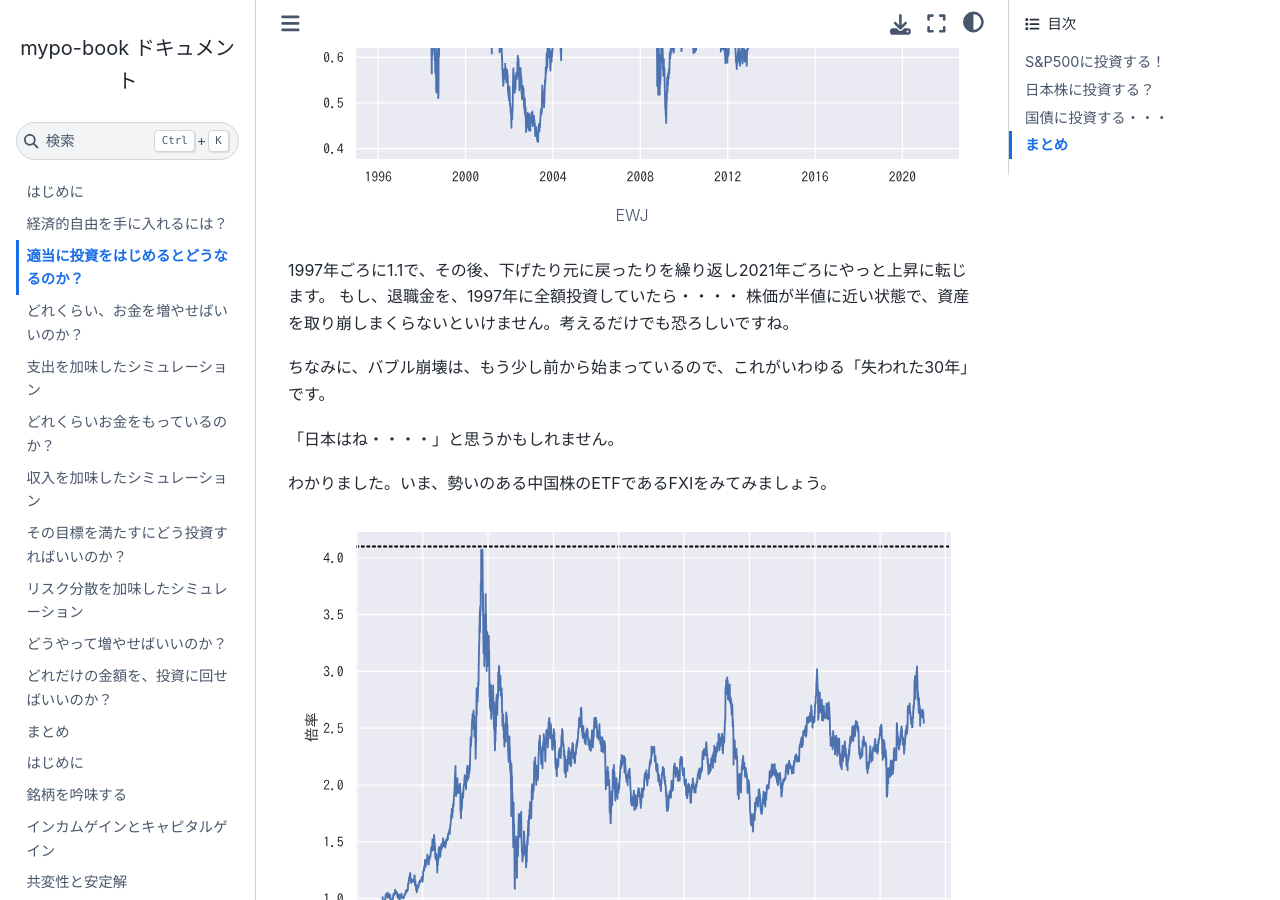
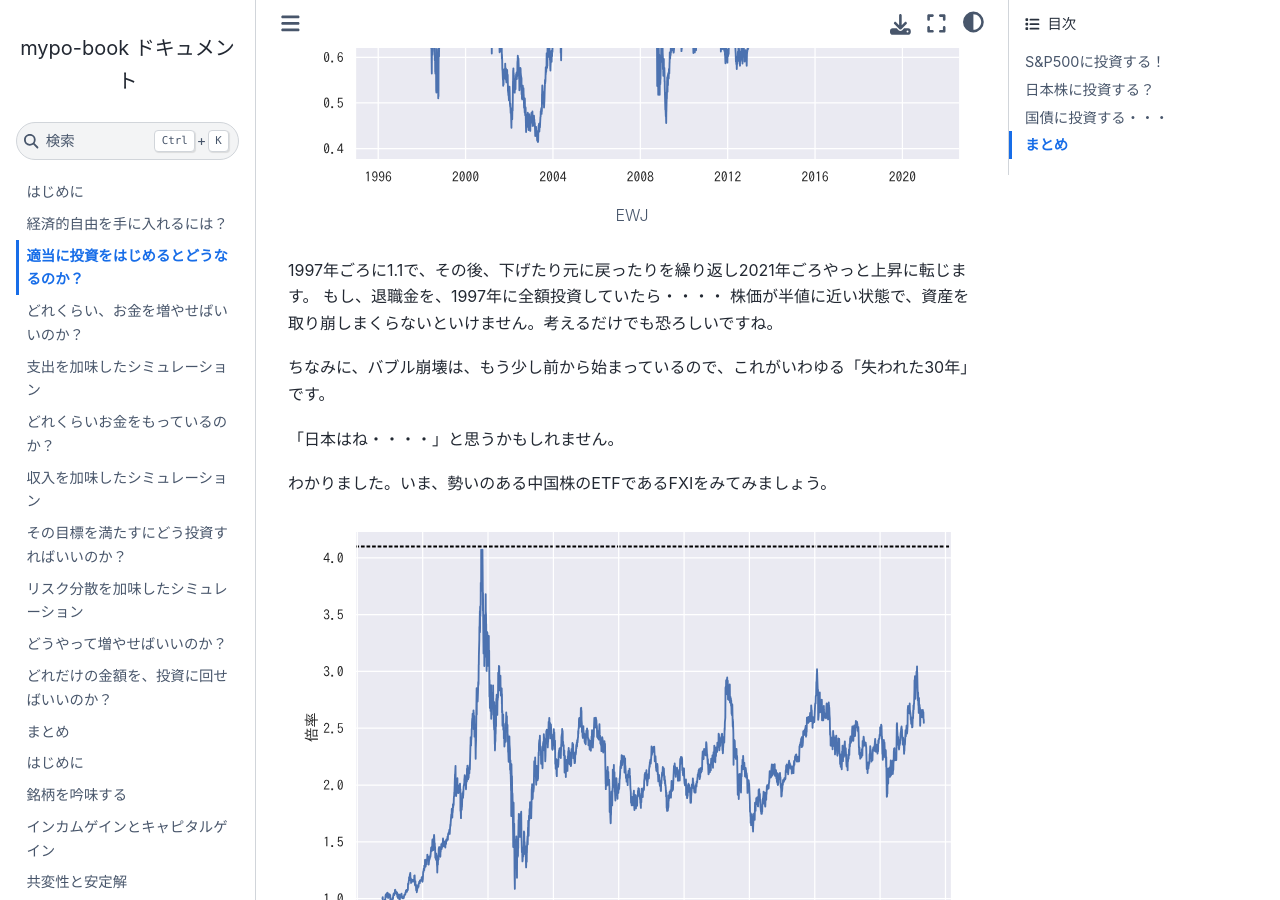
Before and after one commit to sonesuke/mypo-book, a Sphinx documentation site: the page built from source/part_1/01_first-simulation.rst, in a window 1280 px wide and 900 px high, scrolled down 6233 px. Built offline with Sphinx 7.4.7 and the Sphinx Book theme 1.1.4, drawn with Linux system fonts in a browser that asks for light colours; some of the changed lines change nothing that is shown; some of the changed text lies outside the part shown.

Commit message:
202105060615

```diff
--- a/source/part_1/01_first-simulation.rst
+++ b/source/part_1/01_first-simulation.rst
@@ -184,7 +184,7 @@
 
     EWJ
 
-1997年ごろに1.1で、その後、下げたり元に戻ったりを繰り返し2021年ごろにやっと上昇に転じます。
+1997年ごろに1.1で、その後、下げたり元に戻ったりを繰り返し2021年ごろやっと上昇に転じます。
 もし、退職金を、1997年に全額投資していたら・・・・
 株価が半値に近い状態で、資産を取り崩しまくらないといけません。考えるだけでも恐ろしいですね。
 
@@ -231,7 +231,7 @@
 
 しかし、その代わりといってはなんですが、大きく値下がりしていません。
 
-これは、 **ゆっくり着実に成長する資産** だということがわかります。
+これは **ゆっくり着実に成長する資産** だということです。
 
 株と国債・・・・ずいぶん性格が違いますね。
 
@@ -272,7 +272,7 @@
 について、いくつかわかったことがあります。
 
 - 始めるタイミングによって、大きく成果がことなる。
-- 投資対象によって、「大儲けできるが大損するもの」「大儲けできないが大損しないもの」がある。
+- 投資対象によって、「大儲けできるが大損する」「大儲け、大損のどちらもしない」がある。
 - 長期にわたって投資をしていると、必ず、激しい値動きに巻き込まれる。
 - 自分の経済状況によって、どれくらい影響されるかが決まる。
 
```
